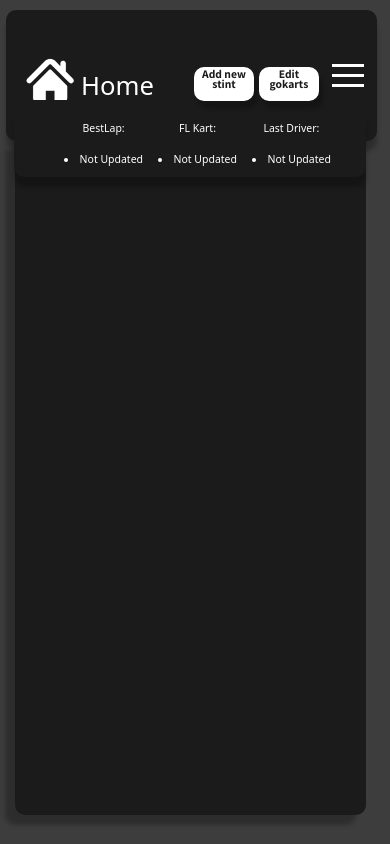
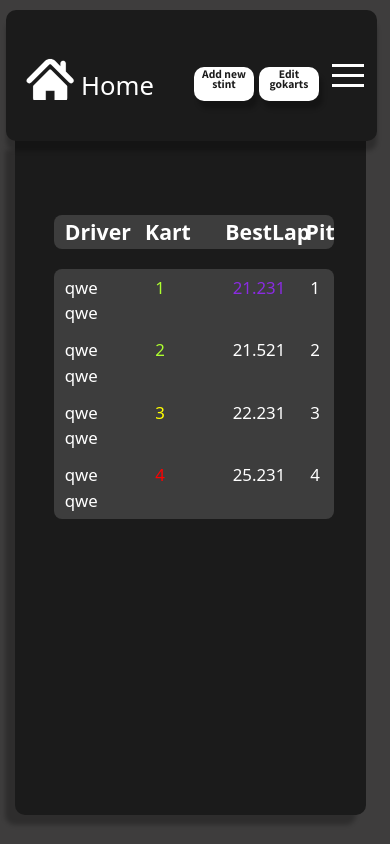
Before and after one commit to AtomicTiger/Karting-manager, a React (Create React App) app: page /edit in a window 390 px wide. Built offline with nearby package versions, Linux system fonts and the light colour scheme; sample sign-in values are in the browser's storage.

Commit message:
ad styles for stints board for pc and phone

```diff
--- a/src/components/mainEditPanel/editPanel/editPanel.css
+++ b/src/components/mainEditPanel/editPanel/editPanel.css
@@ -134,6 +134,13 @@
         display: flex;
         flex-direction: column;
     }
+    .semi-titles{
+        font-size: 1.3em;
+
+    }
+    .last{
+        padding-bottom: 20px;
+    }
     .editPage{
         width: 95%;
         height: 15.5%;
@@ -196,9 +203,9 @@
     }
     .statsPopUpHide{
         display: flex;
-        z-index: -1;
+        z-index: -2;
         width: 95%;
-        height: 50%;
+        height: 55%;
         position: absolute;
         top: 102px;
         flex-direction: row;
--- a/src/components/mainEditPanel/editPanel/editPanel.js
+++ b/src/components/mainEditPanel/editPanel/editPanel.js
@@ -10,7 +10,7 @@ function EditPanel() {
     const [lastDriver, setLastDriver] =useState("Not Updated")
     const [raceCounterStatus, setRaceCounterStauts] = useState("not ready")
     const [isOpen, setOpen] = useState(false)
-    const [phoneMenu, setPhoneMenu] = useState("statsPopUpHide")
+    const [phoneMenu, setPhoneMenu] = useState("statsPopUpShow")
     const ShowStats = ()=>{
         if(isOpen){
             setPhoneMenu("statsPopUpShow")
--- a/src/components/mainEditPanel/editPanel/header/headerEditPanel.js
+++ b/src/components/mainEditPanel/editPanel/header/headerEditPanel.js
@@ -16,6 +16,7 @@ function HeaderEditPanel() {
     const GoBack = ()=>{
         navigate('/main')
     }
+
     return (
         <div className="headerContainer" onClick={GoBack}>
             <svg className='svg-icon' width="50" height="50" viewBox="0 5 90 50" fill="none" xmlns="http://www.w3.org/2000/svg">
--- a/src/components/mainEditPanel/table/table.css
+++ b/src/components/mainEditPanel/table/table.css
@@ -1,5 +1,6 @@
 
 .tabelPage{
+
     width: 48%;
     height: 95%;
     margin-top: 20px;
@@ -8,11 +9,81 @@
     box-shadow: -10px 10px 4px rgba(0, 0, 0, 0.25);
      border-radius: 10px;
     position: absolute;
-        z-index: 0;
-        left: 16%;
+    z-index: 0;
+    left: 16%;
 }
 
 
+table{
+    color: white;
+    width: 80%;
+    margin-top: 20px;
+    margin-left: 11%;
+}
+.header-tr{
+    background: #3d3d3d ;
+    display: flex;
+    border-radius: 8px;
+    justify-content: space-evenly;
+    font-size: 2em;
+}
+
+.driver-th{
+    width: 25%;
+}
+.kart-th{
+    width: 25%;
+}
+.bestLap-th{
+    width: 25%;
+}
+.pits{
+    width: 7%;
+}
+.body-stints{
+    background: #3d3d3d ;
+    display: flex;
+    flex-direction:column;
+    border-radius: 8px;
+    justify-content: space-evenly;
+    font-size: 1.5em;
+    margin-top: 20px;
+}
+.driver-td{
+    width: 25%;
+}
+.kart-td{
+    width: 25%;
+    padding-left: 4%;
+}
+.bestLap-td{
+    width: 25%;
+    padding-left: 3%;
+}
+.pit-td{
+    width: 7%;
+    padding-left: 2%;
+}
+.row-table{
+    display: flex;
+    flex-direction: row;
+    width: 100%;
+    margin-top: 5px;
+    justify-content: space-evenly;
+    margin-bottom: 5px;
+}
+.fastest{
+    color: blueviolet;
+}
+.slow{
+    color: red;
+}
+.mid{
+    color: yellow;
+}
+.fast{
+    color: greenyellow;
+}
 @media screen and (max-width: 750px) {
     .tabelPage{
         width: 90%;
@@ -21,6 +92,20 @@
         left: 0;
         margin-left: 15px;
         border-radius: 0px 0px 10px 10px;
+    }
+
+    .header-tr{
+
+        font-size: 2.5em;
+    }
+    .body-stints{
+        font-size: 2.2em;
+    }
+
+}
+@media screen and (max-width: 500px) {
+    table{
+        margin-top: 75px;
     }
 }
 @media screen and (max-width: 376px) {
--- a/src/components/mainEditPanel/table/table.js
+++ b/src/components/mainEditPanel/table/table.js
@@ -1,15 +1,58 @@
-import styled from "styled-components";
 import "./table.css"
+import { useState } from "react";
 function TablePage() {
-
+    const stintsData = [
+      {
+        driver: "qwe qwe",
+        kart: {number: 1, status: "fast"},
+        bestLap: "21.231",
+        pit: 1
+      },{
+        driver: "qwe qwe",
+        kart: {number: 2, status: "fast"},
+        bestLap: "21.521",
+        pit: 2
+      },{
+        driver: "qwe qwe",
+        kart: {number: 3, status: "mid"},
+        bestLap: "22.231",
+        pit: 3
+      },{
+        driver: "qwe qwe",
+        kart: {number: 4, status: "slow"},
+        bestLap: "25.231",
+        pit: 4
+      }
+      ]
+    const [bestLap,setBestLap] = useState("21.231")
     return (
         <div className="tabelPage">
             <table>
-              <tr>
-                <th>
-                  Name
-                </th>
-              </tr>
+              <div className="header-tr">
+                  <th className="driver-th">
+                    Driver
+                  </th>
+                  <th className="kart-th">
+                    Kart
+                  </th>
+                  <th className="bestLap-th">
+                    BestLap
+                  </th>
+                  <th className="pits">
+                    Pit
+                  </th>
+              </div>
+
+              <div className="body-stints">
+                {stintsData.map((stint, index) => (
+                    <div className="row-table">
+                      <td className="driver-td">{stint.driver}</td>
+                      <td className={`kart-td ${stint.kart.status}`}>{stint.kart.number}</td>
+                      <td className={`bestLap-td ${bestLap === stint.bestLap ? "fastest" : ""}`}>{stint.bestLap}</td>
+                      <td className="pit-td">{stint.pit}</td>
+                    </div>
+                  ))}
+              </div>
             </table>
         </div>
     );
```
